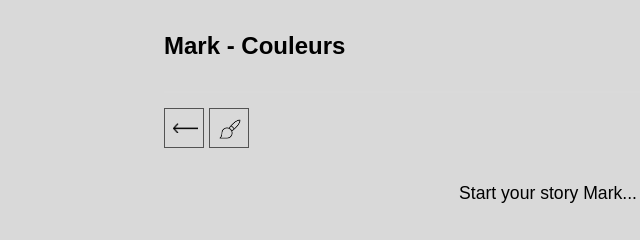
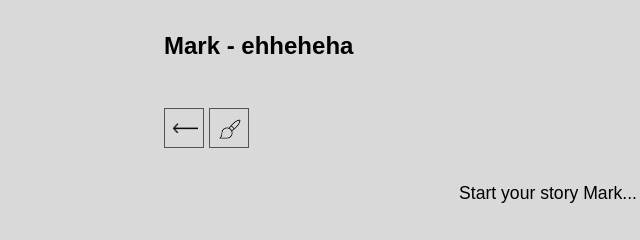
Before and after one commit to Clem232/sae402, a plain HTML site: page index.html in a window 1280 px wide. Shown: the top 240 px of the page, 92-732 px from the left. Drawn offline with Linux system fonts and the light colour scheme; a web font is replaced by a local one.

Commit message:
update index.html
Changement de titre

```diff
--- a/index.html
+++ b/index.html
@@ -16,7 +16,7 @@
 
     <div class="container">
         <header>
-            <h1>Mark - Couleurs</h1>
+            <h1>Mark - ehheheha</h1>
             <h2 id="subtitle">1. Le Début de la Perte</h2>
         </header>
 
```
